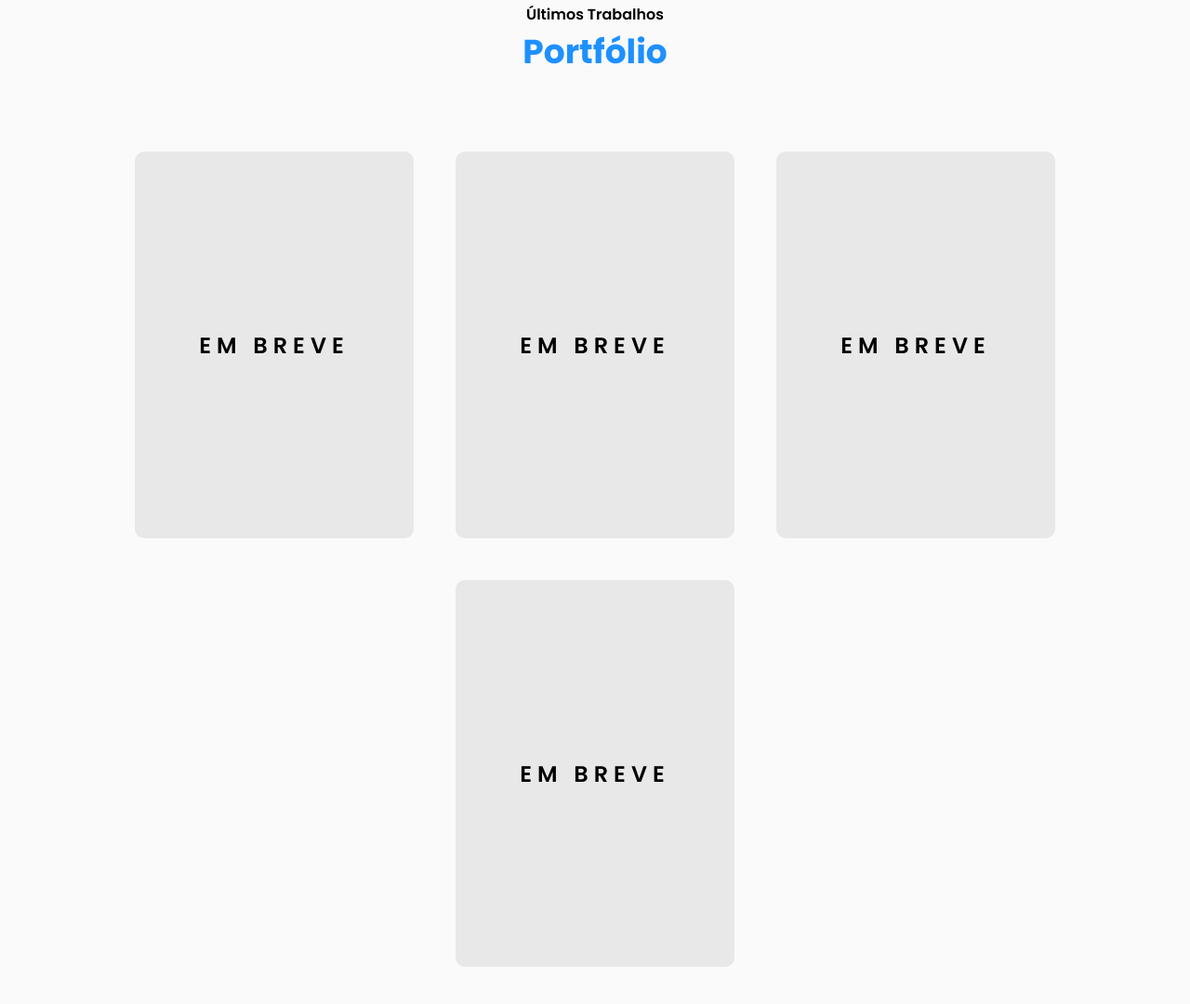
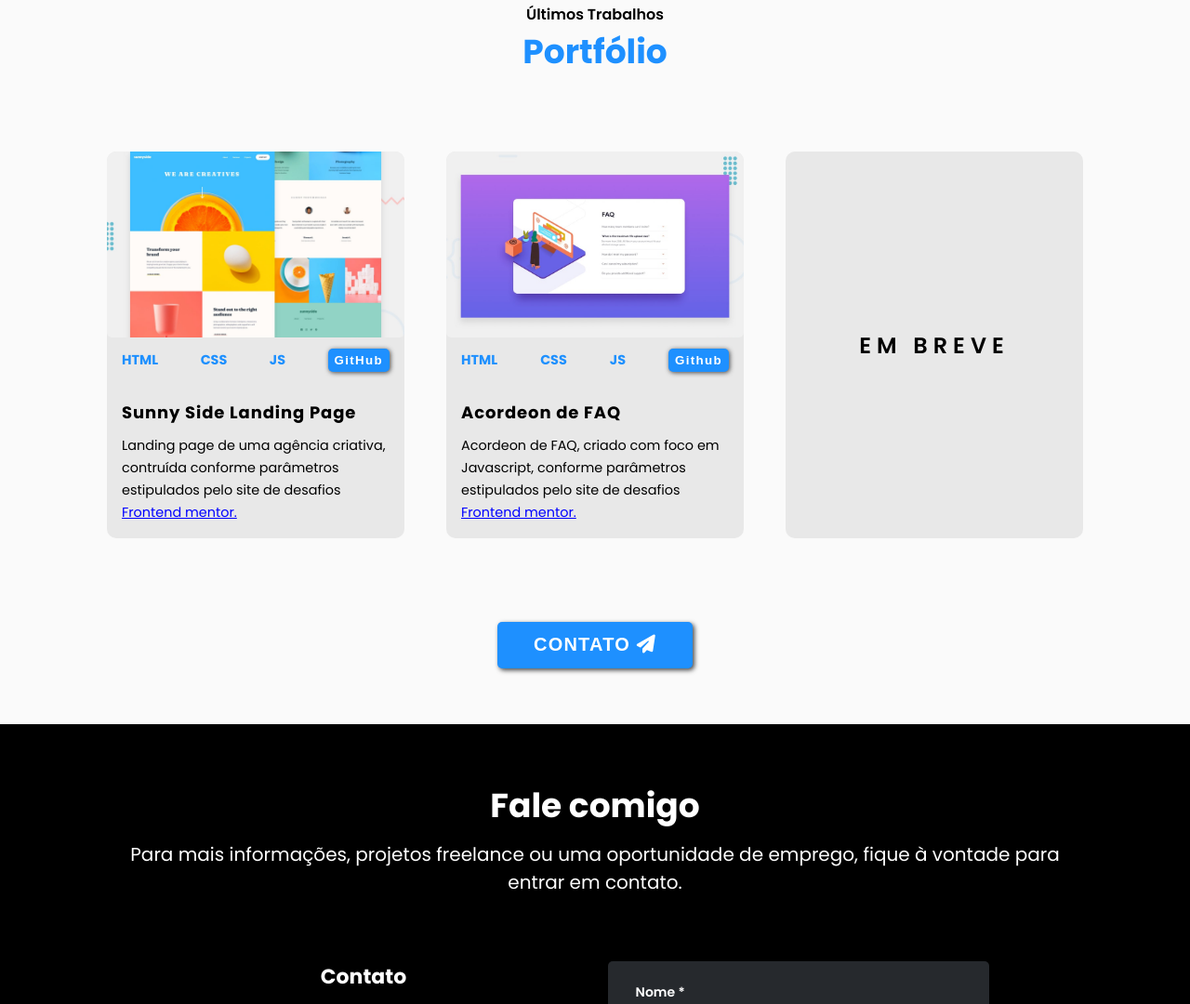
Before and after one commit to lucasfs022/Portfolio-Website, a plain HTML site: page Index.html in a window 1280 px wide. Shown: the part 1671-2751 px from the top of the page at 93% size. Drawn offline with nearby package versions, Linux system fonts and the light colour scheme; files whose address does not match are found by name; a web font is replaced by a local one.

Commit message:
adding projects to portfolio section, correcting some css styles

```diff
--- a/CSS/Style.css
+++ b/CSS/Style.css
@@ -19,10 +19,15 @@ a {
     color: #000;
 }
 
+.frontend-mentor-link {
+    text-decoration: underline;
+    color: blue;
+}
+
                     /* ===== SCROLL TO TOP BUTTON ===== */
 
 .to-top {
-    background-color: #1E90FF;
+    background-color: rgb(30, 144, 255, 0.6);
     position: fixed;
     bottom: 16px;
     right: 32px;
@@ -142,7 +147,7 @@ a {
                     /* ===== HERO ===== */
 #hero   {
     background-image: url(/Resources/Images/hero-background.svg);
-    height: 620px;
+    min-height: 620px;
     margin-top: 85px;
     display: flex;
     align-items: center;
@@ -349,55 +354,98 @@ progress {
 .port-info {
     background-color: #E8E8E8;
     border-radius: 10px;
-    width: 300px; /* ---> Desativar a partir daqui qdo tiver portfolio */
-    height: 416px;
+    min-height: 416px;
+    max-width: 320px;
+    flex: 1 0 200px;     /* ---> Ativar qdo tiver portfolio */
+    overflow: hidden;
+}
+
+.port-info-2 {
+    background-color: #E8E8E8;
+    border-radius: 10px;
+    min-height: 416px;
+    max-width: 320px;
     display: flex;
     align-items: center;
     justify-content: center;
     letter-spacing: 6px;
     text-transform: uppercase;
     font-size: 1.5rem;
-    font-weight: 600; /* ---> Ultimo a desativar qdo tiver portfolio */
-    /* flex: 1 0 200px;     */ /* ---> Ativar qdo tiver portfolio */
+    font-weight: 600;
+    flex: 1 0 200px;
 }
 
 .port-info img {
+    border-radius: 5px;
+    min-height: 200px;
+    max-height: 200px;
     width: 100%;
-    min-width: 200px;
-    border-radius: 5px;
-    padding: 10px;
+    cursor: pointer;
+    object-fit: cover;
 }
 
+.port-info img:hover{
+    object-fit: cover;
+    transform: scale(1.1);
+    transition: 1s ease-in-out;
+}
+
+
 .port-description {
-    padding: .6em;
+    padding: 0em 1em;
+}
+
+.tecnologies {
+    display: flex;
+    text-align: center;
+    align-items: center;
+    justify-content: space-between;
+    font-size: 0.9rem;
+    padding: 5px 0px;
+    color: #1E90FF;
+}
+
+.tecnology-type {
+    font-weight: 700;
 }
 
 .web-button {
-    width: 100px;
     height: 25px;
     background-color: #1E90FF;
-    color: white;
-    font-weight: 600;
     border-radius: 5px;
-    margin-bottom: 10px;
     border: transparent;
     transition: 0.3s;
     cursor: pointer;
+    padding: 0px 7px;
     box-shadow: 1px 1px 5px #464646;
+    letter-spacing: 0.1em;
 }
 
+
+
 .web-button:hover {
+    transform: scale(1.1);
+    transition: 0.3s;
     background-color: #0072e4;
 }
+
+.web-button a {
+    color: #fff;
+    font-weight: 700;
+}
+
+
 
 .info-title {
     font-size: 18px;
     font-weight: 700;
-    margin-bottom: 10px;
+    margin: 25px 0px 10px;
+    letter-spacing: 0.05em;
 }
 
-.info-subtitle {
-    font-size: 12px;
+.info-text   {
+    font-size: .9rem;
+    line-height: 1.5rem;
 }
 
 .button-container {
@@ -495,7 +543,7 @@ progress {
     font-weight: 600;
 }
 
-/* FORMULÁRIO */
+                    /* ===== FORMULÁRIO =====*/
 .contact-form {
     border-radius: 5px;
     background-color: #26292D;
--- a/Index.html
+++ b/Index.html
@@ -173,46 +173,91 @@
                     <h2 class="port-title">Portfólio</h2>
                 </div>
                 <div class="port-wrap">
+                    <article class="port-info">
+                        <!-- <p>Em breve</p> -->
+                        <div class="img-container">
+                            <a href="https://lucasfs022.github.io/Sunnyside-Landing-Page/" target="_blank" class="img-link">
+                                <img src="/Resources/Images/Sunny-side-preview.jpg" alt="Sunny side landing page">
+                            </a>
+                        </div>
+
+                        <div class="port-description">
+                            <!-- <p class="languages">Linguagens</p> -->
+                            <div class="tecnologies">
+                                <p class="tecnology-type">HTML</p>
+                                <p class="tecnology-type">CSS</p>
+                                <p class="tecnology-type">JS</p>
+                                <button class="web-button"><a href="https://github.com/lucasfs022/Sunnyside-Landing-Page" target="_blank" class="github-repo">GitHub</a></button>
+                            </div>
+
+                            <h3 class="info-title">Sunny Side Landing Page</h3>
+                            <p class="info-text">Landing page de uma agência criativa, contruída conforme parâmetros estipulados pelo site de desafios <a href="https://www.frontendmentor.io/challenges/sunnyside-agency-landing-page-7yVs3B6ef" class="frontend-mentor-link" target="_blank">Frontend mentor.</a></p>
+                        </div>
+                    </article>
 
                     <article class="port-info">
+                        <!-- <p>Em breve</p>                                                -->
+                        <div class="img-container">
+                            <a href="https://lucasfs022.github.io/FAQ-Accordion/" target="_blank" class="img-link">
+                                <img src="/Resources/Images/FAQ-Preview.jpg" alt="FAQ Accordion">
+                            </a>
+                        </div>
+
+                        <div class="port-description">
+                            <!-- <p class="languages">Linguagens</p> -->
+                            <div class="tecnologies">
+                                <p class="tecnology-type">HTML</p>
+                                <p class="tecnology-type">CSS</p>
+                                <p class="tecnology-type">JS</p>
+                                <button class="web-button"><a href="https://github.com/lucasfs022/FAQ-Accordion" target="_blank" class="github-repo">Github</a></button>
+                            </div>
+
+                            <h3 class="info-title">Acordeon de FAQ</h3>
+                            <p class="info-text">Acordeon de FAQ, criado com foco em Javascript, conforme parâmetros estipulados pelo site de desafios <a href="https://www.frontendmentor.io/challenges/faq-accordion-card-XlyjD0Oam" class="frontend-mentor-link" target="_blank">Frontend mentor.</a></p>
+                        </div>
+                    </article>
+
+                    <article class="port-info-2">
                         <p>Em breve</p>
-                        <!-- <img src="/Resources/Images/computador.png" alt="Portifólio Website">
+                        <!-- <div class="img-container">
+                            <a href="https://lucasfs022.github.io/FAQ-Accordion/" target="_blank" class="img-link">
+                                <img src="/Resources/Images/FAQ-Preview.jpg" alt="FAQ Accordion">
+                            </a>
+                        </div>
+
                         <div class="port-description">
-                            <button class="web-button">Visitar o site</button>
-                            <h3 class="info-title">DPR Assessoria</h3>
+                            <div class="tecnologies">
+                                <p class="tecnology-type">HTML</p>
+                                <p class="tecnology-type">CSS</p>
+                                <p class="tecnology-type">JS</p>
+                                <button class="web-button"><a href="https://github.com/lucasfs022/FAQ-Accordion" target="_blank" class="github-repo">Github Repo</a></button>
+                            </div>
+
+                            <h3 class="info-title">Sunny Side Landing Page</h3>
                             <p class="info-text">Site criada do zero para uma assessoria de serviços administrativos e financeiros, utilizando HTML, CSS e Javascript.</p>
                         </div> -->
                     </article>
 
-                    <article class="port-info">
+                    <!-- <article class="port-info-2">
                         <p>Em breve</p>
-                        <!-- <img src="Resources/Images/celular.png" alt="Portifólio Website">
+                        <div class="img-container">
+                            <a href="https://lucasfs022.github.io/FAQ-Accordion/" target="_blank" class="img-link">
+                                <img src="/Resources/Images/FAQ-Preview.jpg" alt="FAQ Accordion">
+                            </a>
+                        </div>
+
                         <div class="port-description">
-                            <button class="web-button">Ver o Site</button>
-                            <h3 class="info-title">Revamp Website</h3>
-                            <p class="info-text">Lorem ipsum dolor sit amet, consectetur adipiscing elit. Ipsum eget libero elementum amet ultricies ut hac ultrices ullamcorper.
-                        </div> -->
-                    </article>
+                            <div class="tecnologies">
+                                <p class="tecnology-type">HTML</p>
+                                <p class="tecnology-type">CSS</p>
+                                <p class="tecnology-type">JS</p>
+                                <button class="web-button"><a href="https://github.com/lucasfs022/FAQ-Accordion" target="_blank" class="github-repo">Github Repo</a></button>
+                            </div>
 
-                    <article class="port-info">
-                        <p>Em breve</p>
-                        <!-- <img src="Resources/Images/icones.png" alt="Portifólio Website">
-                        <div class="port-description">
-                            <button class="web-button">Ver o Site</button>
-                            <h3 class="info-title">Revamp Website</h3>
-                            <p class="info-text">Lorem ipsum dolor sit amet, consectetur adipiscing elit. Ipsum eget libero elementum amet ultricies ut hac ultrices ullamcorper.
-                        </div> -->
-                    </article>
-
-                    <article class="port-info">
-                        <p>Em breve</p>
-                        <!-- <img src="Resources/Images/computador.png" alt="Portifólio Website">
-                        <div class="port-description">
-                            <button class="web-button">Ver o Site</button>
-                            <h3 class="info-title">Revamp Website</h3>
-                            <p class="info-text">Lorem ipsum dolor sit amet, consectetur adipiscing elit. Ipsum eget libero elementum amet ultricies ut hac ultrices ullamcorper.</p>
-                        </div> -->
-                    </article>
+                            <h3 class="info-title">Sunny Side Landing Page</h3>
+                            <p class="info-text">Site criada do zero para uma assessoria de serviços administrativos e financeiros, utilizando HTML, CSS e Javascript.</p>
+                        </div>
+                    </article>                         -->
                 </div>
 
                 <div class="button-container">
```
Also changed, not shown: Resources/Images/FAQ-Preview.jpg (added), Resources/Images/Sunny-side-preview.jpg (added), Resources/Images/celular.png (deleted), Resources/Images/computador.png (deleted), Resources/Images/icones.png (deleted).
